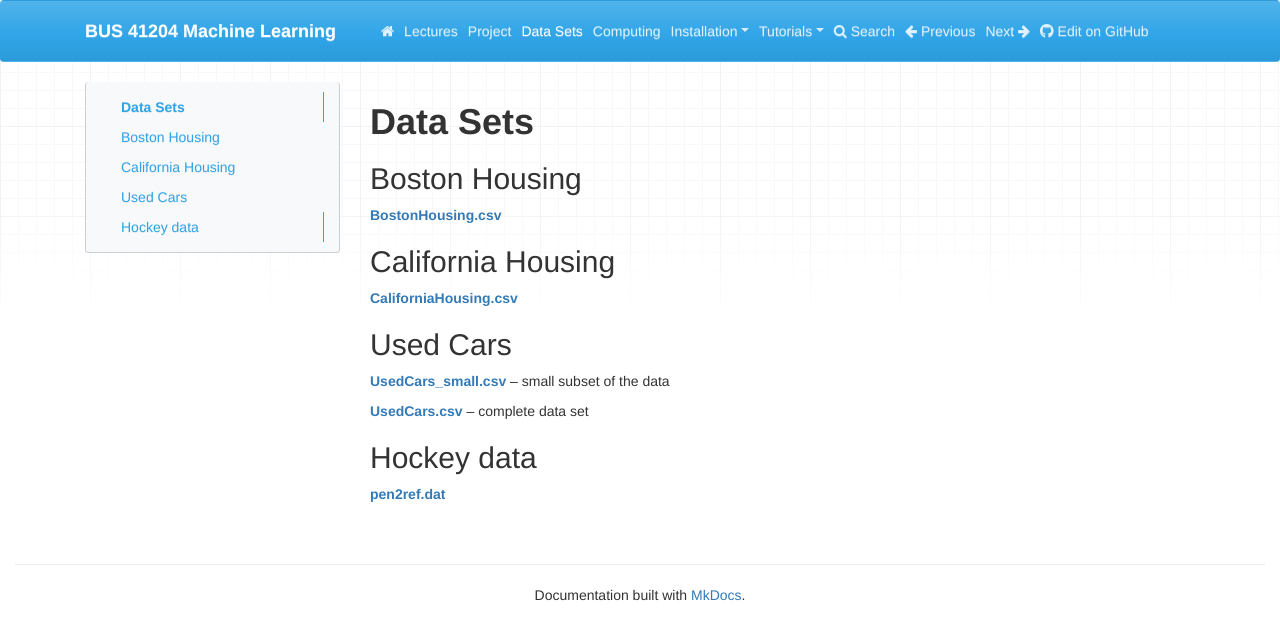
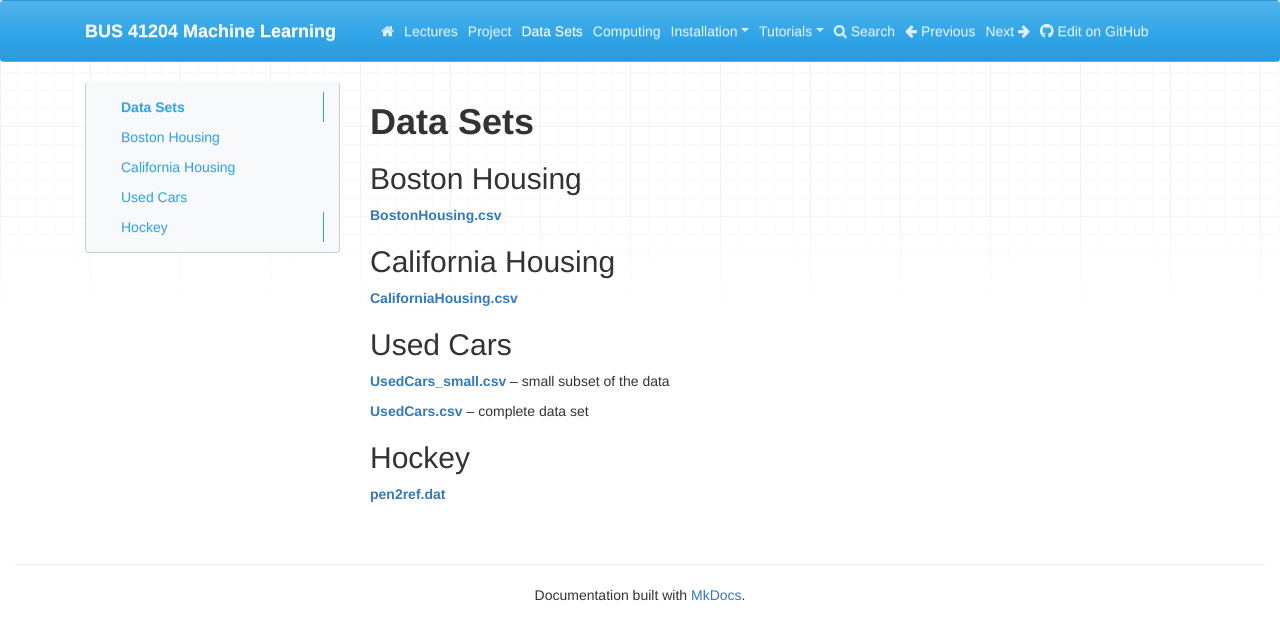
Before and after one commit to ChicagoBoothML/MachineLearning_Fall2015, an MkDocs documentation site: the page built from docs/DataSets.md, in a window 1280 px wide. Shown: the top 640 px of the page. Built offline with MkDocs 1.6.1, drawn with Linux system fonts in a browser that asks for light colours; nearby versions of some CDN libraries; old or Windows-style settings are respelled for this version of MkDocs.

Commit message:
minor edit

```diff
--- a/docs/DataSets.md
+++ b/docs/DataSets.md
@@ -18,6 +18,6 @@
 [**UsedCars.csv**](https://raw.githubusercontent.com/ChicagoBoothML/DATA___UsedCars/master/UsedCars.csv) &ndash; complete data set
 
 
-## Hockey data
+## Hockey
 
 [**pen2ref.dat**](https://raw.githubusercontent.com/ChicagoBoothML/DATA___Hockey/master/pen2ref.dat)
```
